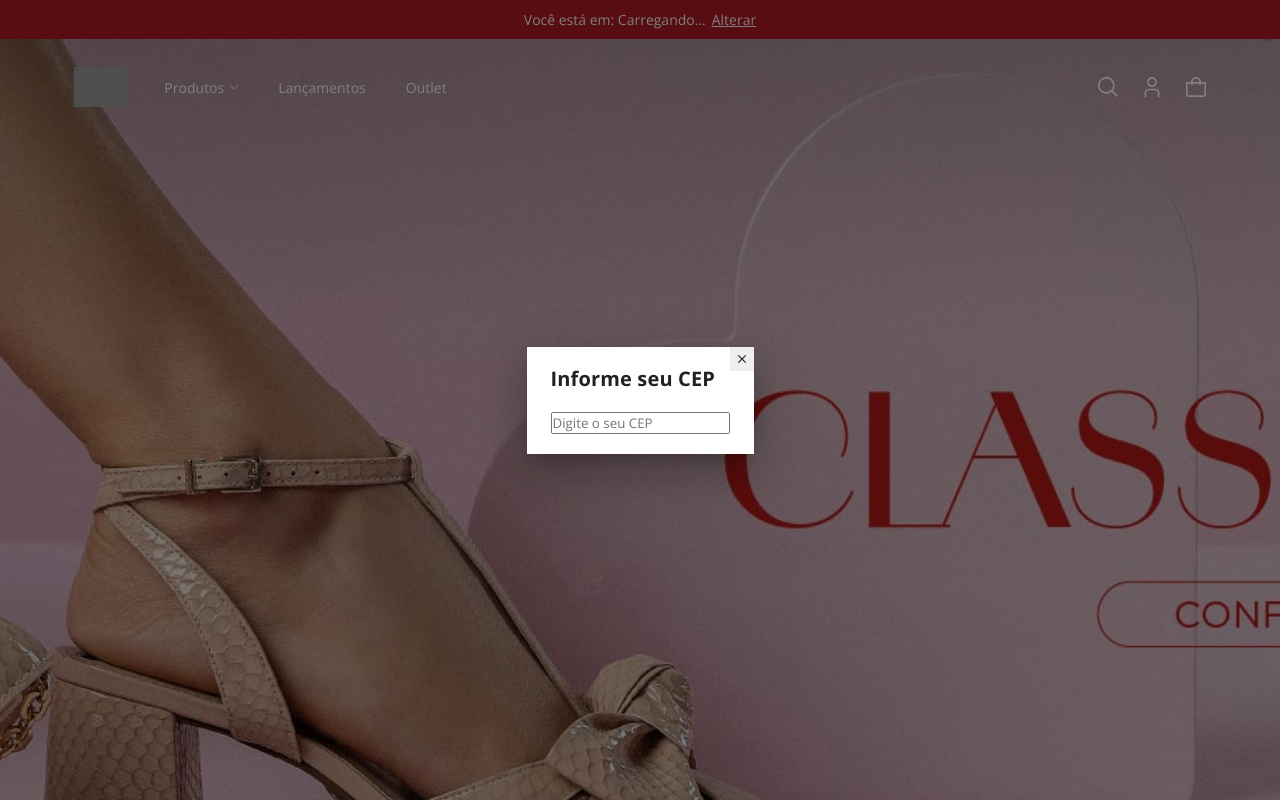
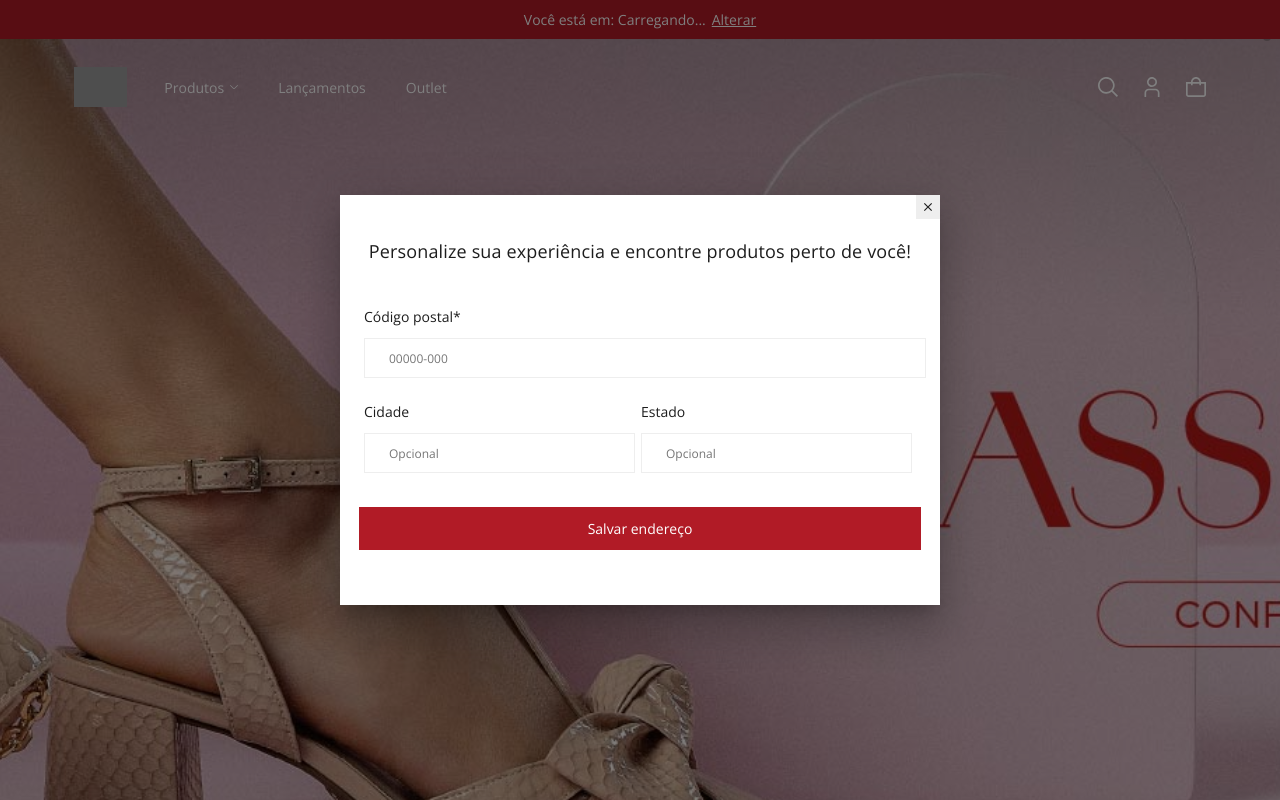
Before and after one commit to ViniDill/wecode, a React (Create React App) app: page /home in a window 1280 px wide. Shown: the top 800 px of the page. Built offline with nearby package versions, Linux system fonts and the light colour scheme; grey boxes are pictures that could not be loaded.

Commit message:
feat: criado dropdown

```diff
--- a/src/Components/Header/index.jsx
+++ b/src/Components/Header/index.jsx
@@ -214,36 +214,61 @@ function Header() {
               cursor: 'pointer',
               backgroundColor: '#EEEEEE',
               padding: '5px',
-              borderRadius: '0'
+              borderRadius: '0',
+              width: '24px',
+              height: '24px',
+              boxSizing: 'border-box'
             }}
             onClick={() => setShowModal(false)}
           />
-          <h4>Informe seu CEP</h4>
+          <div className='title-container'>
+            <span className='modal-title'>Personalize sua experiência e encontre produtos perto de você!</span>
+          </div>
         </DialogTitle>
         <DialogContent>
+          <div className='CEP'>
+            <label className='CEP-label' htmlFor="cep">Código postal*</label>
             <input
+              className='CEP-input'
               type="text"
+              id="cep"
               value={cep}
               onChange={handleCepChange}
-            placeholder="Digite o seu CEP"
               maxLength="8"
+              placeholder="00000-000"
             />
-          {loading ? (
-            <CircularProgress />
-          ) : (
-            <div>
-              {error && <span>{error}</span>}
-              {cidade && estado && (
-                <div>
-                  <p>{`${cidade} - ${estado}`}</p>
-                  <button onClick={saveCep}>Salvar</button>
           </div>
-              )}
+          {loading && <CircularProgress />}
+          {error && <p style={{ color: 'red' }}>{error}</p>}
+          <div className='city-state'>
+            <div className='city'>
+              <label className='city-label' htmlFor="cidade">Cidade</label>
+              <input
+                className='city-input'
+                type="text"
+                id="cidade"
+                value={cidade}
+                readOnly
+                placeholder="Opcional"
+              />
             </div>
-          )}
+            <div className='state'>
+              <label className='state-label' htmlFor="estado">Estado</label>
+              <input
+                className='state-input'
+                type="text"
+                id="estado"
+                value={estado}
+                readOnly
+                placeholder="Opcional"
+              />
+            </div>
+          </div>
         </DialogContent>
+        <DialogActions style={{ display: 'flex', justifyContent: 'center' }}>
+          <button className='save-button' onClick={saveCep}>Salvar endereço</button>
+        </DialogActions>
       </Dialog>
-
 <Drawer
   anchor="right"
   open={isCartDrawerOpen}
--- a/src/Components/MenuMobile/index.jsx
+++ b/src/Components/MenuMobile/index.jsx
@@ -1,7 +1,13 @@
-import React from "react";
+import React, { useState } from "react";
 import "../../Styles/Components/menuMobile.scss";
 
 const MenuMobile = () => {
+    const [activeDropdown, setActiveDropdown] = useState(null);
+
+    // Função para alternar o dropdown
+    const toggleDropdown = (item) => {
+        setActiveDropdown(activeDropdown === item ? null : item);
+    };
 
     return (
         <div className="menu-container-mobile">
@@ -14,34 +20,44 @@ const MenuMobile = () => {
             </div>
             <div className="options">
                 <ul className="options-ul">
-                    <li className="menu-item">
-                        <a href="/home">
-                            Sapatos
-                        </a>
-                        <img src="../static/images/icons-mobile/arrow.svg" alt="" />
+                    <li
+                        className="menu-item"
+                        onClick={() => toggleDropdown("sapatos")}
+                    >
+                        <div>
+                            <div className="sapato">
+                                <a href="#!">Sapatos</a>
+                                <img
+                                    src="../static/images/icons-mobile/arrow.svg"
+                                    alt="Seta"
+                                />
+                            </div>
+                        {activeDropdown === "sapatos" && (
+                            <ul className="dropdown">
+                                <li><a href="/sapatos/scarpins">Scarpins</a></li>
+                                <li><a href="/sapatos/mocassim">Mocassim</a></li>
+                                <li><a href="/sapatos/sapatilhas">Sapatilhas</a></li>
+                                <li><a href="/sapatos/mules">Mules</a></li>
+                                <li><a href="/sapatos/peep Toe">Peep Toe</a></li>
+                                <li><a href="/sapatos/oxford">Oxford</a></li>
+                            </ul>
+                        )}
+                        </div>
+                    </li>
+                    <li className="menu-item" onClick={() => toggleDropdown("sandalias")}>
+                        <a href="#!">Sandálias</a>
+                        <img src="../static/images/icons-mobile/arrow.svg" alt="Seta" />
                     </li>
                     <li className="menu-item">
-                        <a href="/home">
-                            Sandálias
-                        </a>
-                        <img src="../static/images/icons-mobile/arrow.svg" alt="" />
+                        <a href="/home">Botas</a>
+                        <img src="../static/images/icons-mobile/arrow.svg" alt="Seta" />
                     </li>
                     <li className="menu-item">
-                        <a href="/home" >
-                            Botas
-                        </a>
-                        <img src="../static/images/icons-mobile/arrow.svg" alt="" />
+                        <a href="/home">Tênis</a>
+                        <img src="../static/images/icons-mobile/arrow.svg" alt="Seta" />
                     </li>
                     <li className="menu-item">
-                        <a href="/home">
-                            Tênis
-                        </a>
-                        <img src="../static/images/icons-mobile/arrow.svg" alt="" />
-                    </li>
-                    <li className="menu-item">
-                        <a href="/home" >
-                            Outlet
-                        </a>
+                        <a href="/home">Outlet</a>
                     </li>
                 </ul>
             </div>
--- a/src/Styles/Components/menu.scss
+++ b/src/Styles/Components/menu.scss
@@ -18,6 +18,10 @@
   list-style: none;
   padding: 0;
   margin: 0;
+
+  @media (max-width: variables.$breakpoint-small) {
+    flex-direction: row;
+  }
 
   a {
     margin: variables.$padding-medium variables.$space-large 0 0;
--- a/src/Styles/Components/menuMobile.scss
+++ b/src/Styles/Components/menuMobile.scss
@@ -64,3 +64,27 @@ li{
 
     }
   }
+  .dropdown {
+    display: flex;
+    flex-direction: column;
+    left: 0;
+    top: 100%;
+    padding: variables.$padding-small;
+    z-index: 10;
+    width: 100%;
+
+    li {
+        padding: variables.$padding-small;
+        text-align: left;
+        a {
+            color: variables.$dark-color;
+            text-decoration: none;
+        }
+    }
+}
+
+.sapato {
+    display: flex;
+    justify-content: space-between;
+    margin-right: variables.$padding-medium;
+}
```
Lines whose indentation alone changed are shown as unchanged.
